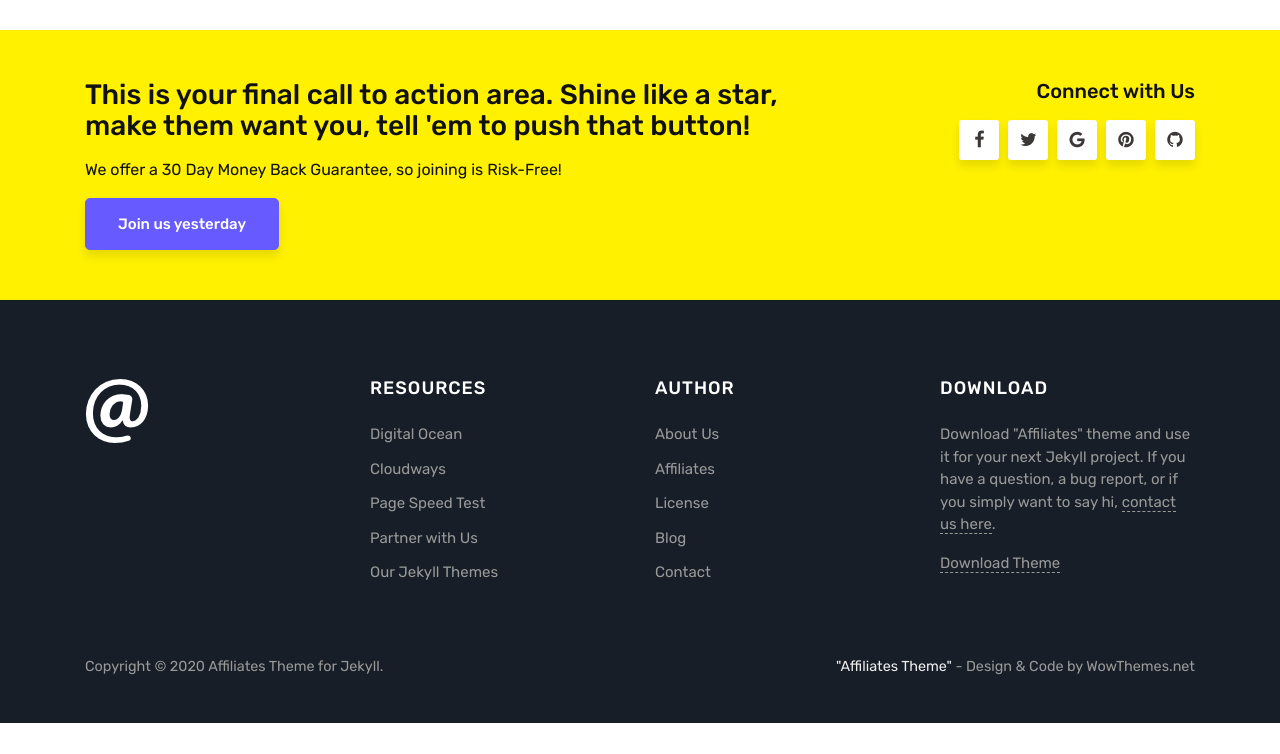
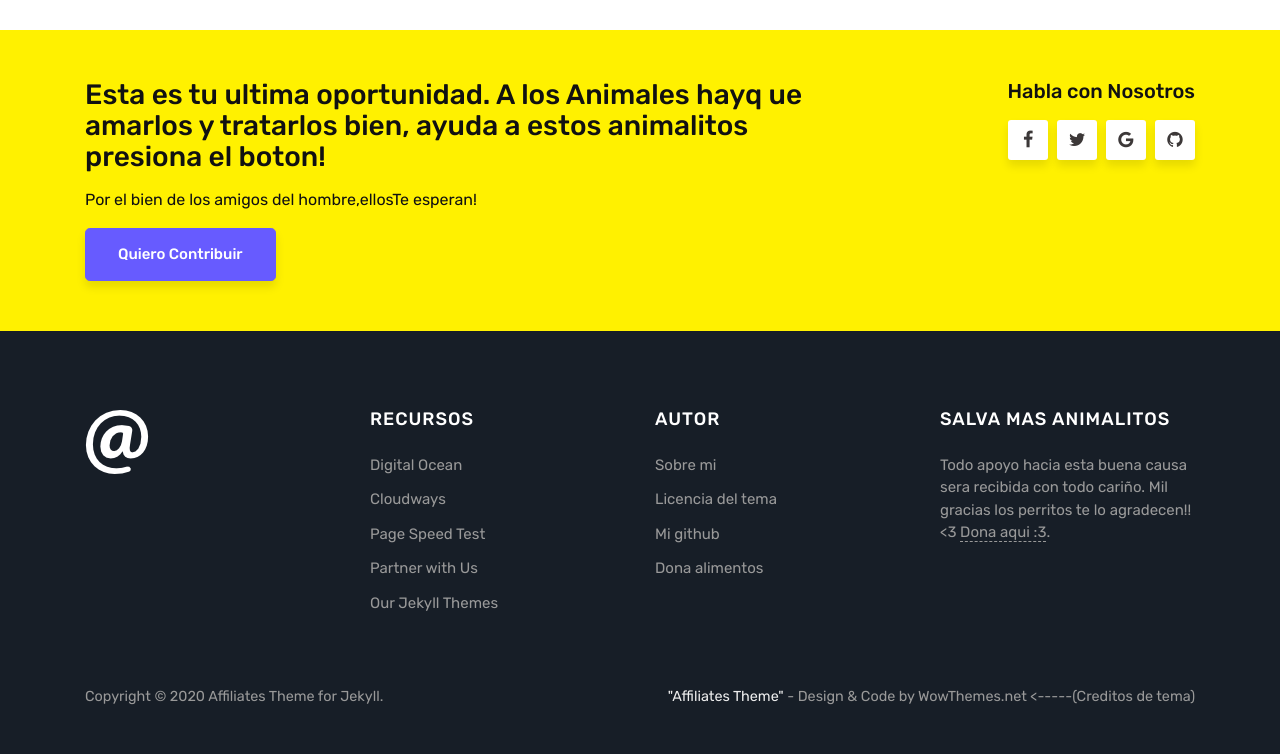
Before and after one commit to testaccountam/temamarketing, a Jekyll site: the page built from index.html, in a window 1280 px wide and 1400 px high, scrolled down 1463 px. Shown: the part 646-1400 px from the top of the window. Built offline with Jekyll 4.4.1, drawn with Linux system fonts in a browser that asks for light colours; the list of posts is cut into pages by our own code; comment, search, counter and statistics services are not loaded; before the commit the page ends 2832 px from its top, so only the background shows below that; some of the changed text lies outside the part shown.

Commit message:
Update default.html

```diff
--- a/_layouts/default.html
+++ b/_layouts/default.html
@@ -57,23 +57,24 @@
             <ul class="navbar-nav ml-auto">
 
                 <li class="nav-item">
-                <a class="nav-link" href="{{ site.baseurl }}/index.html">Home</a>
+                <a class="nav-link" href="{{ site.baseurl }}/index.html">Inicio</a>
                 </li>
 
-                <li class="nav-item dropdown">
+                <!--
+                    <li class="nav-item dropdown">
                     <a class="nav-link dropdown-toggle" href="#" id="dropdown01" data-toggle="dropdown" aria-haspopup="true" aria-expanded="false">Post</a>
                     <div class="dropdown-menu" aria-labelledby="dropdown01">
                     <a class="dropdown-item" href="{{ site.baseurl }}/jekyll/tutorial/2018/01/12/is-intelligence-enough.html">Left Sidebar</a>
                     <a class="dropdown-item" href="{{ site.baseurl }}/jekyll/tutorial/2018/01/12/red-riding.html">Right Sidebar</a>
                     </div>
+                </li> -->
+
+                <li class="nav-item">
+                    <a class="nav-link" href="{{ site.baseurl }}/about">Conocenos</a>
                 </li>
 
                 <li class="nav-item">
-                    <a class="nav-link" href="{{ site.baseurl }}/about">About</a>
-                </li>
-
-                <li class="nav-item">
-                    <a class="nav-link" href="{{ site.baseurl }}/contact">Contact</a>
+                    <a class="nav-link" href="{{ site.baseurl }}/contact">Contactanos</a>
                 </li>
 
                  <li class="nav-item">
@@ -82,7 +83,7 @@
 
 
                 <li class="nav-item">
-                    <a class="nav-link highlight" href="https://github.com/wowthemesnet/affiliates-jekyll-theme/archive/master.zip">Download Theme</a>
+                    <a class="nav-link highlight" href="https://www.paypal.me/bryanalmi">Donaciones</a>
                 </li>
 
             </ul>
@@ -128,17 +129,16 @@
         <div class="container">
             <div class="row justify-content-center">
                 <div class="col-md-8">
-                    <h3>This is your final call to action area. Shine like a star, make them want you, tell 'em to push that button!</h3>
-                    <p>We offer a <span>30 Day Money Back Guarantee</span>, so joining is <span class="risk-free">Risk-Free!</span></p>
-                    <a class="btn btn-primary btn-lg" href="#">Join us yesterday</a>
+                    <h3>Esta es tu ultima oportunidad. A los Animales hayq ue amarlos y tratarlos bien, ayuda a estos animalitos presiona el boton!</h3>
+                    <p>Por el bien<span> de los amigos del hombre</span>,ellos<span class="risk-free">Te esperan!</span></p>
+                    <a class="btn btn-primary btn-lg" href="#">Quiero Contribuir</a>
                 </div>
                 <div class="col-md-4 text-right footersocial">
-                    <h5>Connect with Us</h5>
-                    <i class="fa fa-facebook"></i>
-                    <i class="fa fa-twitter"></i>
-                        <i class="fa fa-google"></i>
-                     <i class="fa fa-pinterest"></i>
-                     <i class="fa fa-github"></i>
+                    <h5>Habla con Nosotros</h5>
+                    <i class="fa fa-facebook" href="https://www.facebook.com/Casa-Refugio-Mk-382769818751622/"></i>
+                    <i class="fa fa-twitter"  href="https://twitter.com/UtgamerThe"></i>
+                    <i class="fa fa-google"   href="bryanalaymiranda@gmail.com"></i>
+                    <i class="fa fa-github"   href="https://github.com/bryanalay"></i>
                 </div>
             </div>
         </div>
@@ -161,7 +161,7 @@
 
                 <div class="col-sm-3">
                 <div class="footer-widget">
-                <h5 class="title">Resources</h5>
+                <h5 class="title">Recursos</h5>
                 <ul>
                 <li><a target="_blank" href="https://m.do.co/c/84c9b45d0c47">Digital Ocean</a></li>
                 <li><a target="blank" href="https://www.cloudways.com/en/pricing.php?id=153986&amp;a_bid=005da123">Cloudways</a></li>
@@ -174,22 +174,21 @@
 
                 <div class="col-sm-3">
                 <div class="footer-widget">
-                <h5 class="title">Author</h5>
+                <h5 class="title">Autor</h5>
                 <ul>
-                <li><a href="https://www.wowthemes.net/premium-themes-templates/">About Us</a></li>
-                <li><a target="_blank" href="https://www.wowthemes.net/affiliate-area/">Affiliates</a></li>
-                <li><a href="https://www.wowthemes.net/terms-and-conditions/">License</a></li>
-                <li><a href="https://www.wowthemes.net/blog/">Blog</a></li>
-                <li><a href="https://www.wowthemes.net/support/">Contact</a></li>
+                <li><a href="https://bryanalay.github.io/bryanblog/">Sobre mi</a></li>
+                <li><a href="https://www.wowthemes.net/terms-and-conditions/">Licencia del tema</a></li>
+                <li><a href="https://github.com/bryanalay"> Mi github </a></li>
+                <li><a href="https://api.whatsapp.com/send?phone=593991679883&text=Hola,%20quiero%20ayudar%20con%20alimentos%20para%20la%20fundacion...">Dona alimentos</a></li>
                 </ul>
                 </div>
                 </div>
 
                 <div class="col-sm-3">
                 <div class="footer-widget textwidget">
-                    <h5 class="title">Download</h5>
-                    <p>Download "Affiliates" theme and use it for your next Jekyll project. If you have a question, a bug report, or if you simply want to say hi, <a href="https://www.wowthemes.net/support/">contact us here</a>.</p>
-                    <a href="https://github.com/wowthemesnet/affiliates-jekyll-theme/archive/master.zip">Download Theme</a>
+                    <h5 class="title">Salva mas animalitos</h5>
+                    <p>Todo apoyo hacia esta buena causa sera recibida con todo cariño. Mil gracias los perritos te lo agradecen!! <3 <a href="https://www.paypal.me/bryanalmi">Dona aqui :3</a>.</p>
+
                 </div>
                 </div>
             </div>
@@ -200,7 +199,7 @@
                 </p>
                 <p class="pull-right">
                 <!-- Please, leave credit to author unless you own a commercial license: https://www.wowthemes.net/freebies-license/ -->
-                <a target="_blank" href="https://www.wowthemes.net/free-jekyll-template-affiliates/">"Affiliates Theme"</a> - Design & Code by WowThemes.net
+                <a target="_blank" href="https://www.wowthemes.net/free-jekyll-template-affiliates/">"Affiliates Theme"</a> - Design & Code by WowThemes.net <-----(Creditos de tema)
                 </p>
                 <div class="clearfix"></div>
             </div>
```
